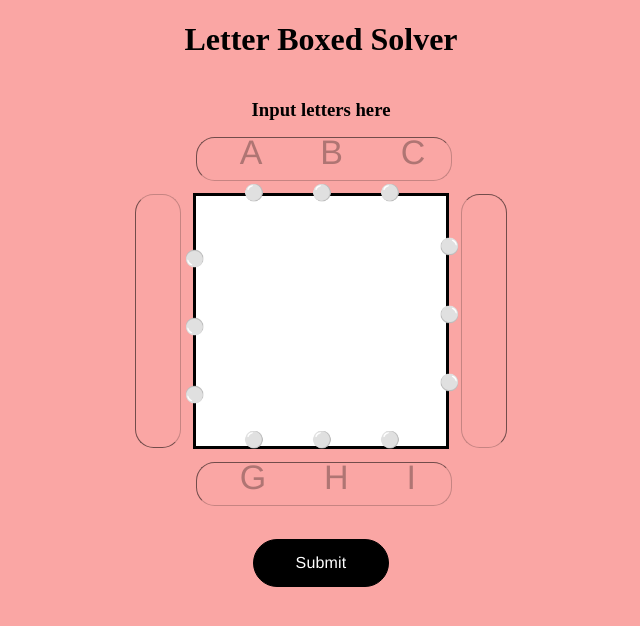
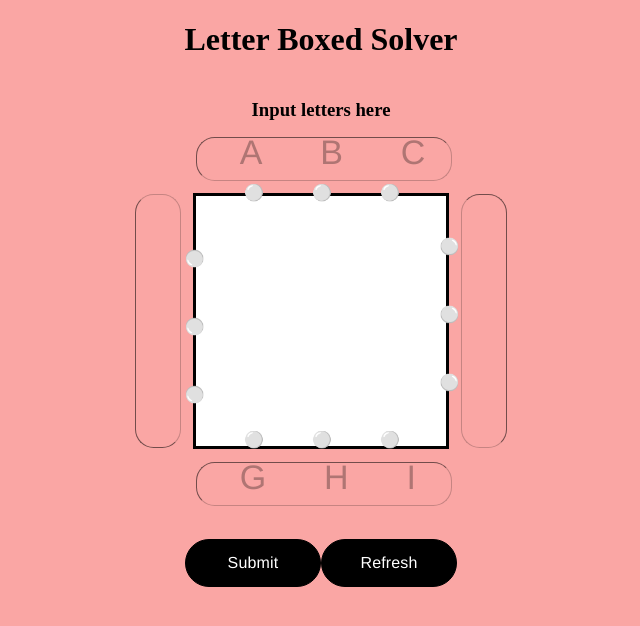
Before and after one commit to MrJanHorak/letter-box-solver, a React (Create React App) app: page / in a window 1280 px wide. Shown: the top 626 px of the page, without its empty margins (319-959 px from the left). Built offline with nearby package versions, Linux system fonts and the light colour scheme; a web font is replaced by a local one.

Commit message:
add refresh button and functionality

```diff
--- a/src/pages/Landing/Landing.jsx
+++ b/src/pages/Landing/Landing.jsx
@@ -74,7 +74,7 @@ const Landing = () => {
       setMessage("No double letters allowed!");
     } else {
       setMessage("searching ...");
-      setRecievedWords(false)
+      setRecievedWords(false);
       Solver(
         topRow.toLowerCase(),
         leftRow.toLowerCase(),
@@ -82,6 +82,22 @@ const Landing = () => {
         bottomRow.toLowerCase()
       );
     }
+  };
+
+  const refresh = (e) => {
+    setLeftRow([]);
+    setTopRow([]);
+    setRightRow([]);
+    setBottomRow([]);
+    setMessage("Input letters here");
+    setOneWord([]);
+    setTwoWord([]);
+    setThreeWord([]);
+    setCleanedList();
+    setRecievedWords(false);
+    setSuggestions();
+    setLettersArraySet();
+    allSubmittedLetters = [];
   };
 
   const Solver = (topRow, leftrow, rightRow, bottomRow) => {
@@ -260,14 +276,23 @@ const Landing = () => {
             </label>
           </div>
         </div>
+        <div className="button-container">
         <input
           className="button"
           type="submit"
           value="Submit"
-          required
           autoComplete="off"
+          />
+      <input
+        className="button"
+        type="button"
+        value="Refresh"
+        autoComplete="off"
+        onClick={refresh}
         />
-      </form>
+      </div>
+        </form>
+
       <div className="solution-suggestions">
         <div className="suggested-words-container">{suggestions}</div>
         <div className="one-word-solutions">{oneWord}</div>
```
